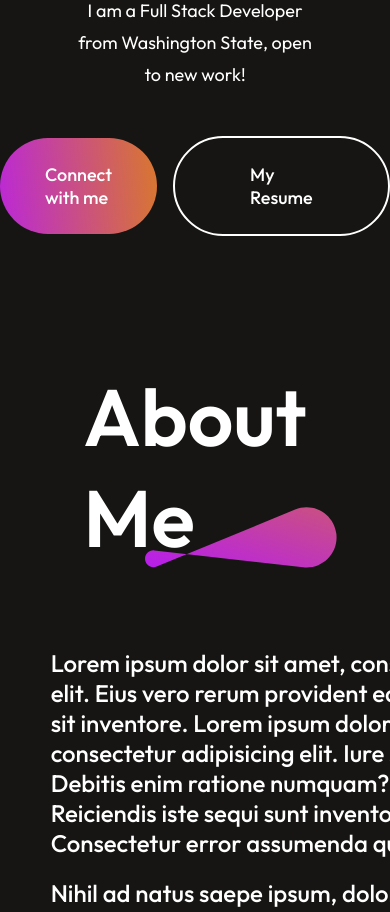
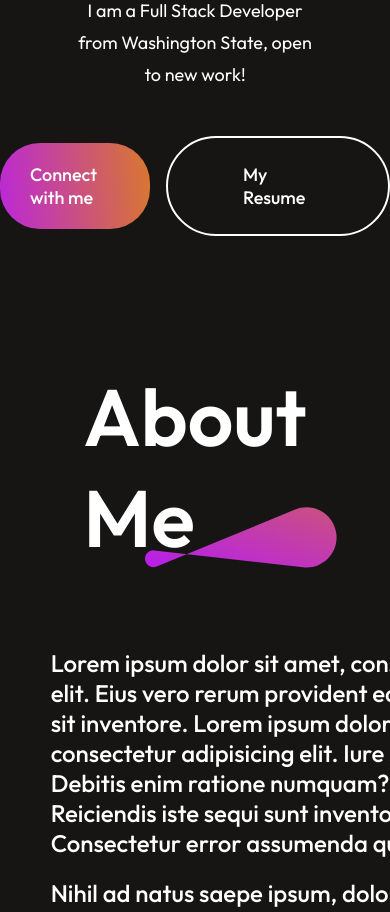
Before and after one commit to hellokristinafaye/portfolio-react, a React (Vite) app: page / in a window 390 px wide. Shown: the part 1140-2052 px from the top of the page. Built offline with nearby package versions, Linux system fonts and the light colour scheme.

Commit message:
connect button styled for mobiel

```diff
--- a/src/components/Hero/Hero.css
+++ b/src/components/Hero/Hero.css
@@ -76,4 +76,8 @@
         font-weight: 500;
         margin-bottom: 50px;
     }
+    .hero-connect {
+        padding: 20px 30px;
+        border-radius: 40px;
+    }
 }
```
